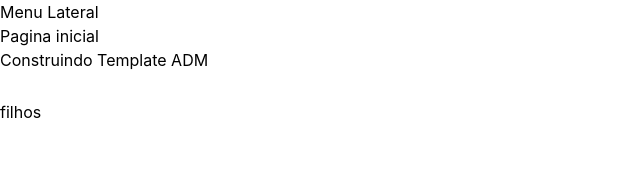
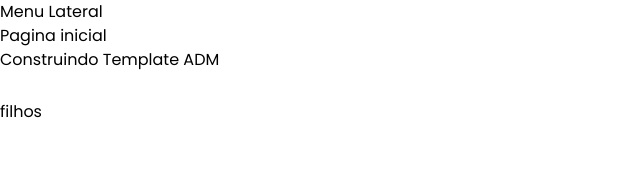
Before and after one commit to sirAndre1337/adminTemplate, a Next.js app: page / in a window 1280 px wide. Shown: the top 174 px of the page, without its empty margins (0-640 px from the left). Built offline with nearby package versions, Linux system fonts and the light colour scheme.

Commit message:
Mudando a font do projeto

```diff
--- a/src/styles/globals.css
+++ b/src/styles/globals.css
@@ -1,3 +1,6 @@
+@import url('https://fonts.googleapis.com/css2?family=Poppins:wght@100;200;300;400;500;700;800;900&display=swap');
+
+
 @tailwind base;
 @tailwind components;
 @tailwind utilities;
@@ -6,8 +9,7 @@
 body {
   padding: 0;
   margin: 0;
-  font-family: -apple-system, BlinkMacSystemFont, Segoe UI, Roboto, Oxygen,
-    Ubuntu, Cantarell, Fira Sans, Droid Sans, Helvetica Neue, sans-serif;
+  font-family: 'Poppins' , sans-serif;
 }
 
 a {
```
